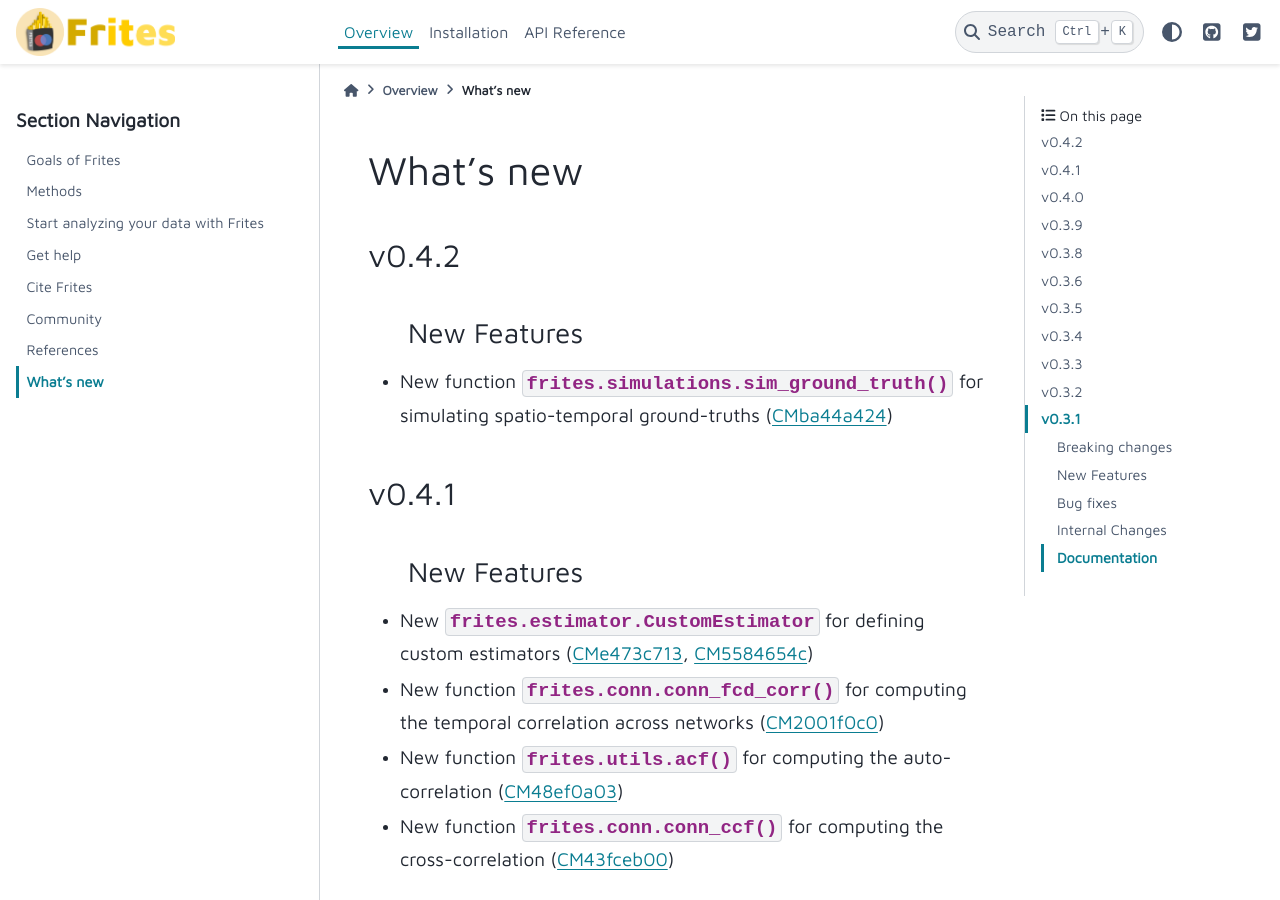
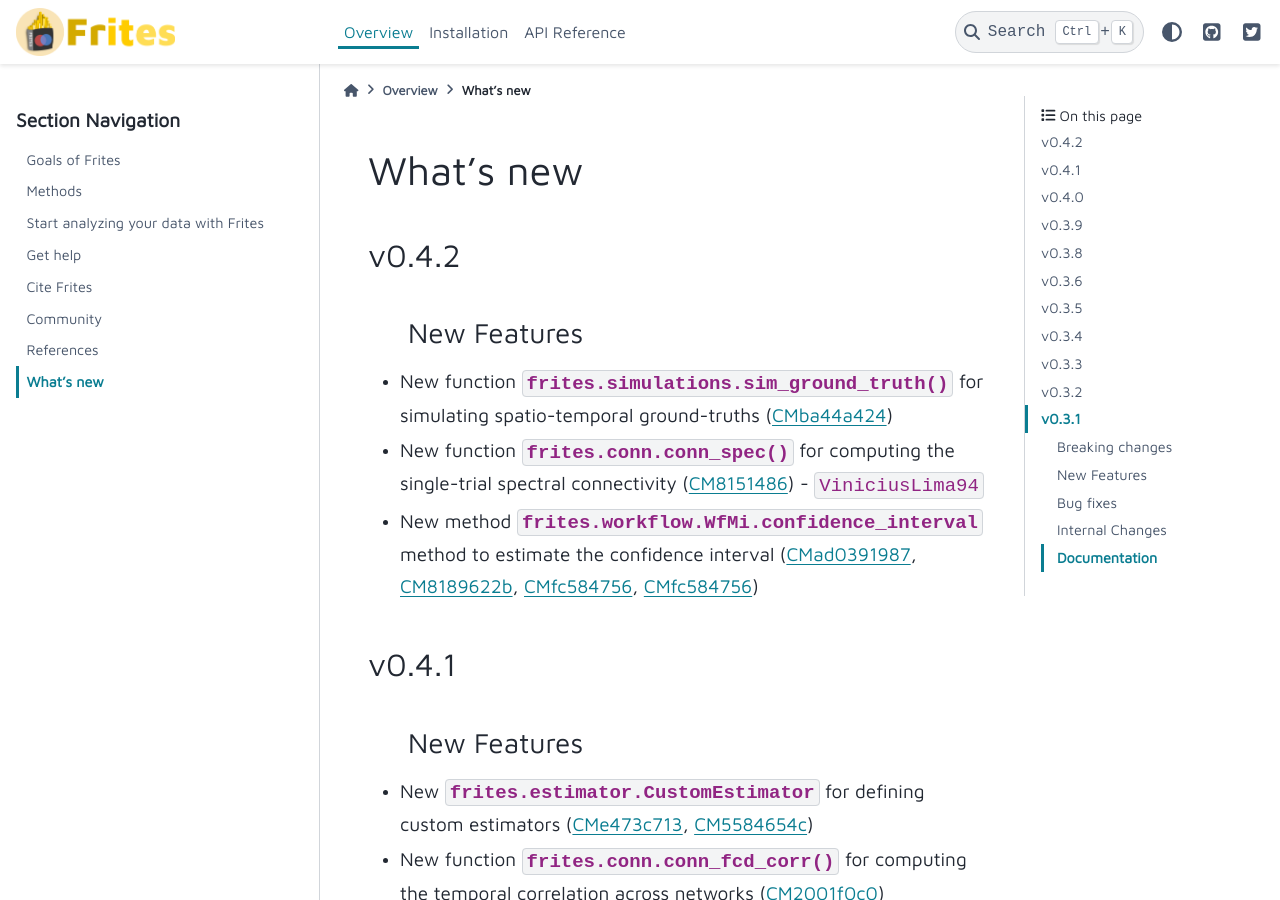
Before and after one commit to brainets/frites, a Sphinx documentation site: the page built from docs/source/overview/ovw_whatsnew.rst, in a window 1280 px wide and 900 px high. Built offline with Sphinx 7.4.7 and the PyData theme 0.15.4, drawn with Linux system fonts in a browser that asks for light colours; pages that are not in the unit, such as notebooks, are missing from menus; cross-references to code outside the pages are shown as plain code.

Commit message:
Update whatsnew

```diff
--- a/docs/source/overview/ovw_whatsnew.rst
+++ b/docs/source/overview/ovw_whatsnew.rst
@@ -9,6 +9,8 @@ v0.4.2
 New Features
 ++++++++++++
 * New function :func:`frites.simulations.sim_ground_truth` for simulating spatio-temporal ground-truths (:commit:`ba44a424`)
+* New function :func:`frites.conn.conn_spec` for computing the single-trial spectral connectivity (:commit:`8151486`) - :author:`ViniciusLima94`
+* New method :class:`frites.workflow.WfMi.confidence_interval` method to estimate the confidence interval (:commit:`ad0391987`, :commit:`8189622b`, :commit:`fc584756`, :commit:`fc584756`)
 
 v0.4.1
 ------
```
